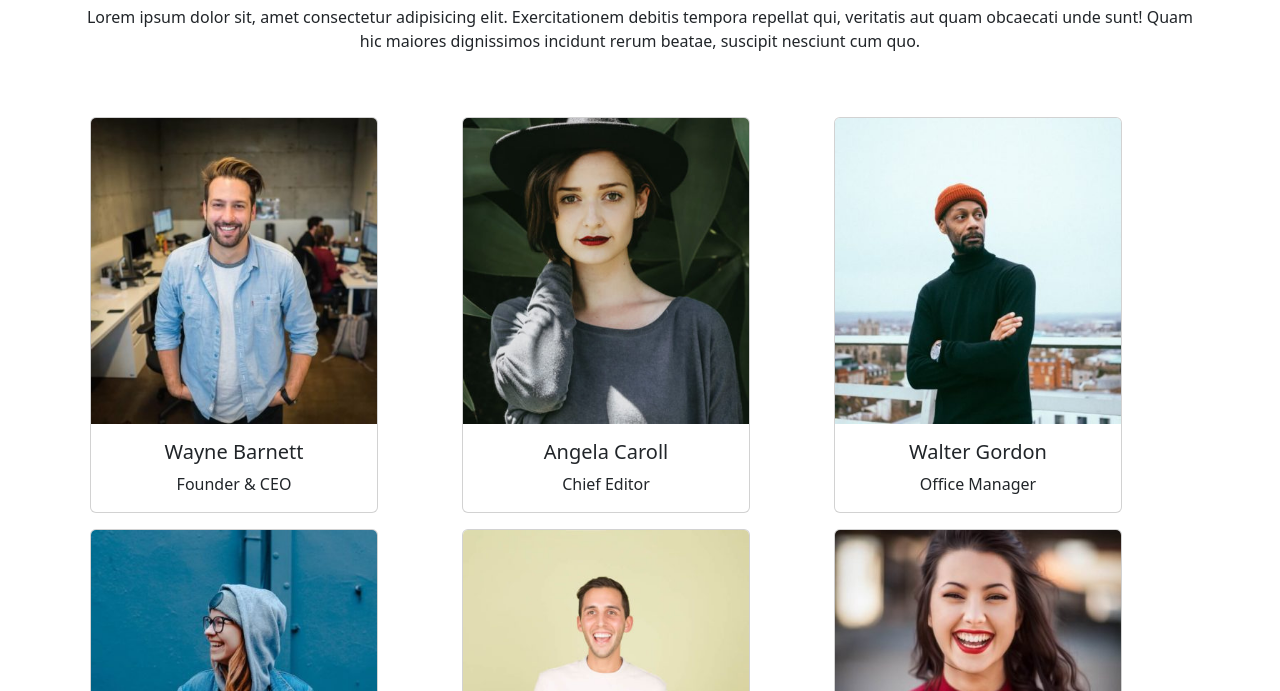
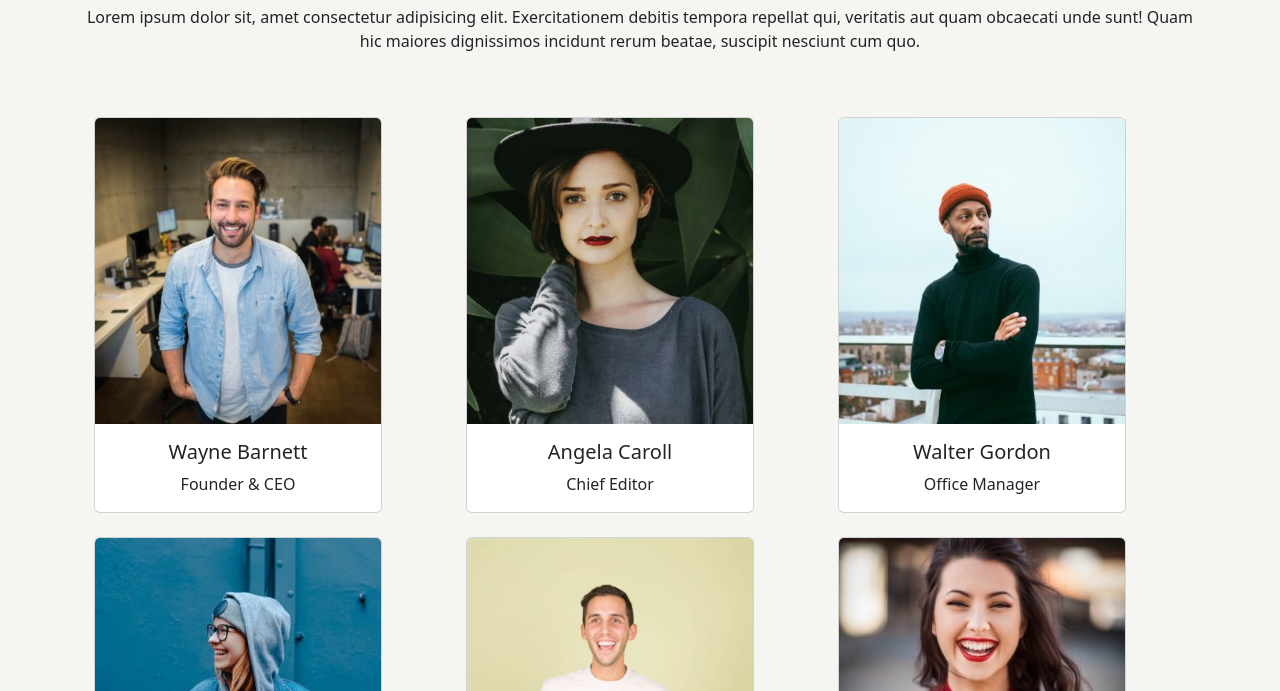
Before and after one commit to MateuszKacperski/js-our-team, a plain HTML site: page index.html in a window 1280 px wide. Shown: the part 109-800 px from the top of the page. Drawn offline with nearby package versions, Linux system fonts and the light colour scheme.

Commit message:
upgreading style

```diff
--- a/css/style.css
+++ b/css/style.css
@@ -19,3 +19,8 @@ img{
     max-width: 1080px;
     margin: 0 auto;
 }
+
+
+body{
+    background-color: #F5F5F1;
+}
--- a/index.html
+++ b/index.html
@@ -20,11 +20,7 @@
         <p class="pb-5">Lorem ipsum dolor sit, amet consectetur adipisicing elit. Exercitationem debitis tempora repellat qui, veritatis aut quam obcaecati unde sunt! Quam hic maiores dignissimos incidunt rerum beatae, suscipit nesciunt cum quo.</p>
     </div>
     <div id="employers" class="container">
-        <div class="row mx-auto g-3 text-center">
-
-
-
-
+        <div class="row mx-auto g-4 text-center">
         </div>
 
     </div>
```
